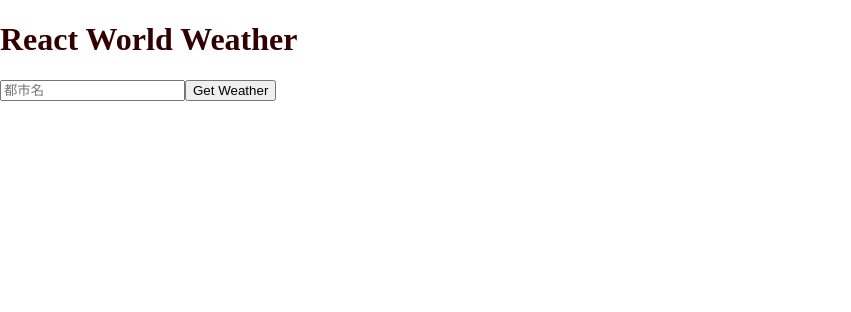
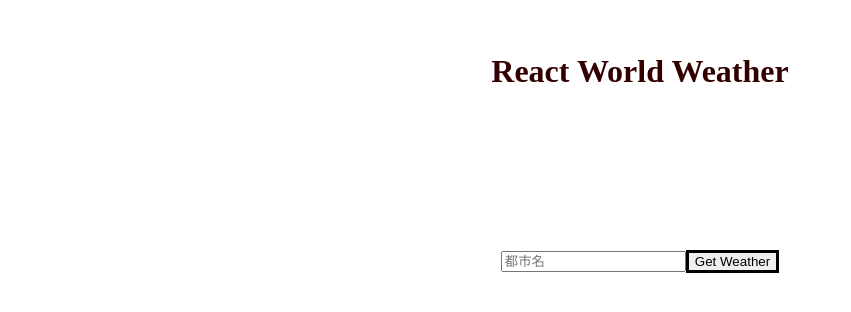
Before and after one commit to falconA7/weather-app, a React (Vite) app: page / in a window 1280 px wide. Shown: the top 312 px of the page, without its empty margins (0-851 px from the left). Built offline with nearby package versions, Linux system fonts and the light colour scheme.

Commit message:
add className & edit css file

```diff
--- a/src/components/Title.tsx
+++ b/src/components/Title.tsx
@@ -1,6 +1,6 @@
 const Title =()=>{
     return(
-        <h1>React World Weather</h1>
+        <h1 className="title">React World Weather</h1>
     )
 }
 
--- a/src/index.css
+++ b/src/index.css
@@ -16,6 +16,27 @@ body{
 
 }
 
-button {
+/*form.tsx*/
+.form{
+    display:flex;
+    justify-content:center;
+    align-items:center;
+    height:200px;
+    border-color:black;
+    margin:40px;
+}
+
+.form-button {
+    border:solid;
 
 }
+
+
+/*title.tsx*/
+.title{
+    display:flex;
+    justify-content:center;
+    align-items:center;
+    height:100px;
+
+}
```
